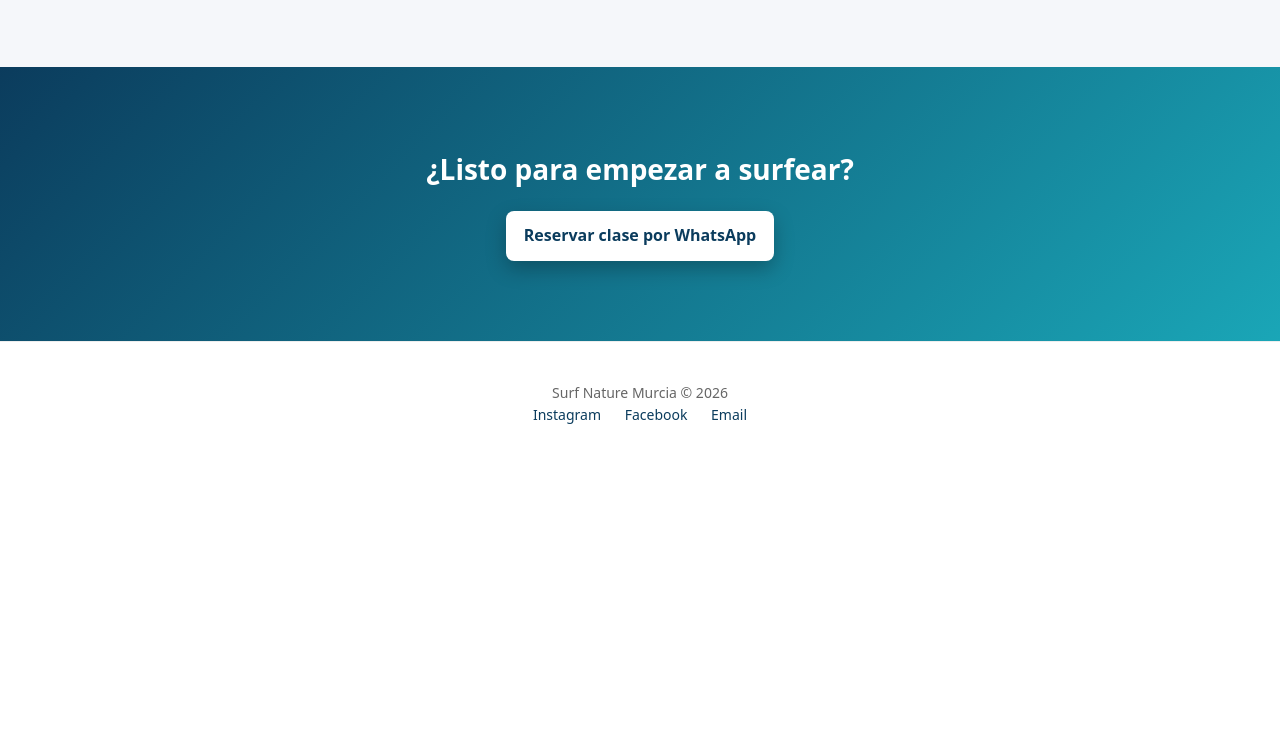
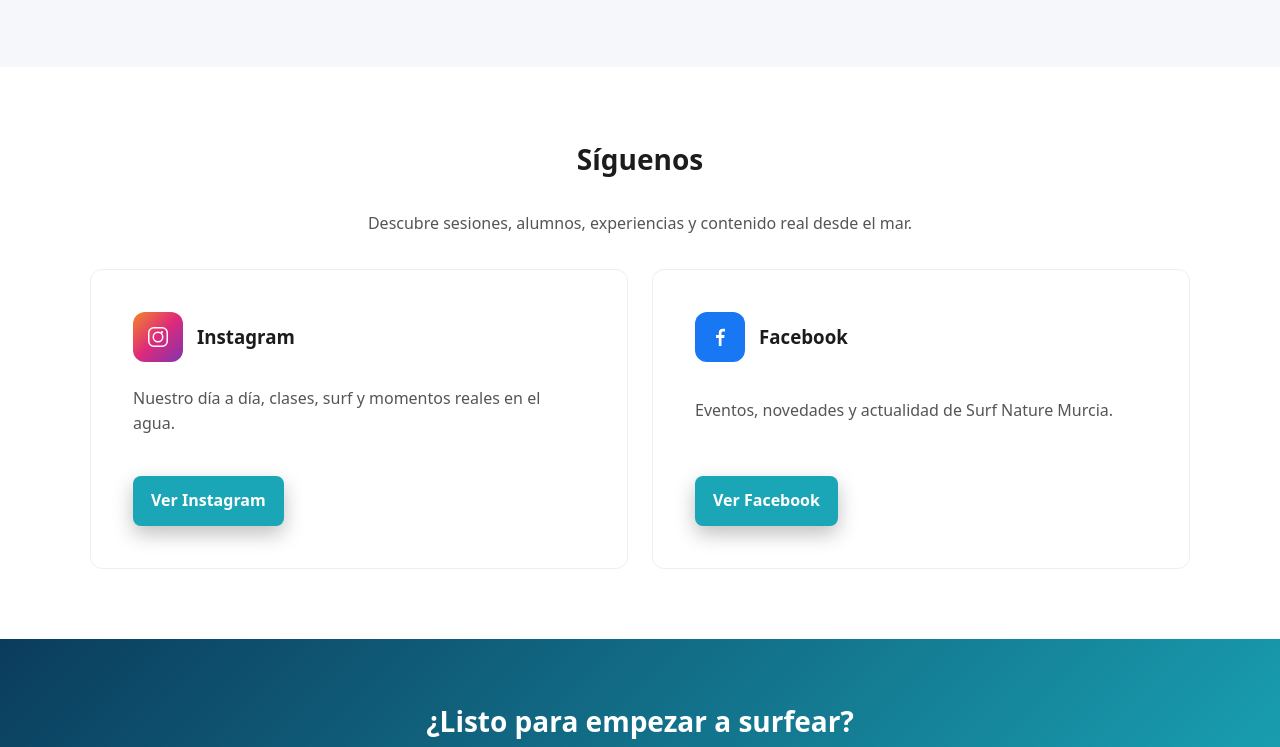
Before and after one commit to jesusrmdev/surfnaturemurcia-v2, a plain HTML site: page index.html in a window 1280 px wide. Shown: the part 2598-3345 px from the top of the page. Before the commit the page ends 3065 px from the top, so only its background shows below. Drawn offline with Linux system fonts and the light colour scheme.

Commit message:
feat(contact): improve social visibility with new section(síguenos)

```diff
--- a/css/styles.css
+++ b/css/styles.css
@@ -292,6 +292,10 @@ body {
   transition: 0.25s ease;
 }
 
+.social-card {
+  padding: 32px;
+}
+
 .card:hover {
   transform: translateY(-5px);
   box-shadow: 0 12px 30px rgba(0,0,0,0.08);
@@ -358,12 +362,107 @@ body {
   object-position: center 100%;
 }
 
+
+
+
+/* =========================
+   SOCIAL
+========================= */
+
+.social-intro {
+text-align: center;
+
+max-width: 700px;
+
+margin:
+0 auto
+32px;
+
+color: #555;
+}
+
+.social-card {
+  padding: 42px;
+
+  min-height: 300px;
+
+  display: flex;
+
+  flex-direction: column;
+
+  justify-content: space-between;
+}
+
+.social-card:hover {
+  transform: translateY(-4px);
+}
+
+.social-card__header {
+  display: flex;
+
+  align-items: center;
+
+  gap: 14px;
+
+  margin-bottom: 18px;
+}
+
+.social-card__header h3 {
+  margin: 0;
+}
+
+.social-card .btn {
+  width: fit-content;
+
+  margin-top: 24px;
+}
+
+.social-icon {
+  width: 50px;
+
+  height: 50px;
+
+  border-radius: 12px;
+
+  display: flex;
+
+  align-items: center;
+
+  justify-content: center;
+
+  color: white;
+
+  flex-shrink: 0;
+}
+
+.social-icon svg {
+  width: 24px;
+
+  height: 24px;
+}
+
+.social-icon--instagram {
+  background:
+    linear-gradient(
+      135deg,
+      #f58529,
+      #dd2a7b,
+      #8134af
+    );
+}
+
+.social-icon--facebook {
+  background:
+    #1877f2;
+}
+
+
 /* =========================
    CTA
 ========================= */
 
 .cta {
-  padding: 80px 0;
+  padding: 60px 0;
   text-align: center;
   background: linear-gradient(135deg, var(--primary), var(--accent));
   color: #fff;
--- a/index.html
+++ b/index.html
@@ -244,6 +244,101 @@
   </div>
 </section>
 
+<!-- =========================
+     SOCIAL
+========================= -->
+
+<section class="section">
+
+  <div class="container">
+
+<h2 class="section__title">
+  Síguenos
+</h2>
+
+<p class="social-intro">
+  Descubre sesiones, alumnos, experiencias y contenido real desde el mar.
+</p>
+
+<div class="grid grid--2">
+
+  <div class="card social-card">
+
+    <div class="social-card__header">
+
+  <div class="social-icon social-icon--instagram">
+
+    <svg
+      viewBox="0 0 24 24"
+      fill="currentColor"
+      aria-hidden="true"
+    >
+      <path d="M7.75 2h8.5A5.75 5.75 0 0 1 22 7.75v8.5A5.75 5.75 0 0 1 16.25 22h-8.5A5.75 5.75 0 0 1 2 16.25v-8.5A5.75 5.75 0 0 1 7.75 2Zm0 1.5A4.25 4.25 0 0 0 3.5 7.75v8.5A4.25 4.25 0 0 0 7.75 20.5h8.5a4.25 4.25 0 0 0 4.25-4.25v-8.5A4.25 4.25 0 0 0 16.25 3.5Zm4.25 3a5.5 5.5 0 1 1 0 11 5.5 5.5 0 0 1 0-11Zm0 1.5a4 4 0 1 0 0 8 4 4 0 0 0 0-8Zm5.1-.9a1.1 1.1 0 1 1-2.2 0 1.1 1.1 0 0 1 2.2 0Z"/>
+    </svg>
+
+  </div>
+
+  <h3>Instagram</h3>
+
+</div>
+
+    <p>
+      Nuestro día a día, clases, surf y momentos reales en el agua.
+    </p>
+
+    <a
+      href="https://instagram.com/surfnaturemurcia"
+      class="btn btn-primary"
+      target="_blank"
+      rel="noopener"
+    >
+      Ver Instagram
+    </a>
+
+  </div>
+
+  <div class="card social-card">
+
+    <div class="social-card__header">
+
+  <div class="social-icon social-icon--facebook">
+
+    <svg
+      viewBox="0 0 24 24"
+      fill="currentColor"
+      aria-hidden="true"
+    >
+      <path d="M13.5 21v-8h2.7l.4-3h-3.1V8.1c0-.9.3-1.5 1.6-1.5H17V3.9c-.3 0-1.2-.1-2.3-.1-2.3 0-3.9 1.4-3.9 4v2.2H8v3h2.8v8h2.7Z"/>
+    </svg>
+
+  </div>
+
+  <h3>Facebook</h3>
+
+</div>
+
+    <p>
+      Eventos, novedades y actualidad de Surf Nature Murcia.
+    </p>
+
+    <a
+      href="https://www.facebook.com/surfnaturemurcia/"
+      class="btn btn-primary"
+      target="_blank"
+      rel="noopener"
+    >
+      Ver Facebook
+    </a>
+
+  </div>
+
+</div>
+
+  </div>
+
+</section>
+
+
   <!-- =========================
        CTA FINAL
   ========================== -->
```
